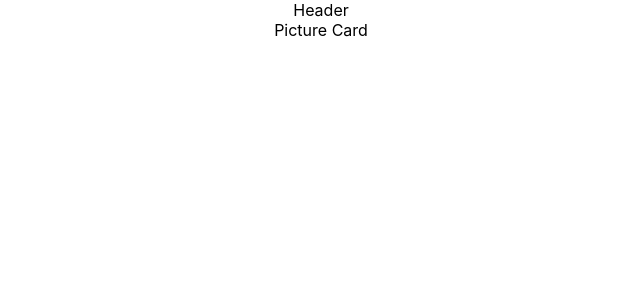
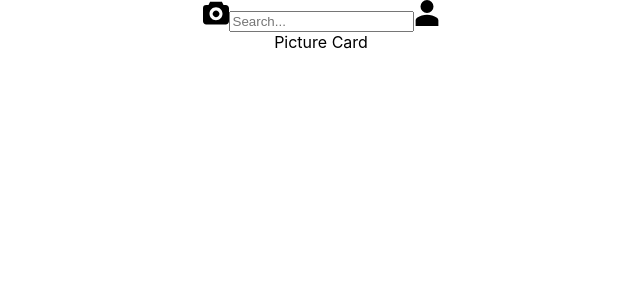
Before and after one commit to karellen22/martinsta-frontend, a React (Create React App) app: page / in a window 1280 px wide. Shown: the top 300 px of the page, without its empty margins (319-959 px from the left). Built offline with nearby package versions, Linux system fonts and the light colour scheme.

Commit message:
Add icons to header

```diff
--- a/src/components/Header.tsx
+++ b/src/components/Header.tsx
@@ -1,3 +1,10 @@
 import React from 'react';
+import { FeedIcon, ProfileIcon } from './Icons';
 
-export const Header = () => <div>Header</div>;
+export const Header = () => (
+  <div>
+    <FeedIcon />
+    <input type="text" placeholder="Search..." />
+    <ProfileIcon />
+  </div>
+);
--- /dev/null
+++ b/src/components/Icons.tsx
@@ -0,0 +1,15 @@
+import React from 'react';
+import camera from '../assets/camera.svg';
+import profile from '../assets/profile.svg';
+
+export const FeedIcon = () => (
+  <a href="./">
+    <img src={camera} alt="Feed" width="26px" />
+  </a>
+);
+
+export const ProfileIcon = () => (
+  <a href="./profile">
+    <img src={profile} alt="Profile" width="26px" />
+  </a>
+);
```
Also changed, not shown: src/assets/camera.svg (added), src/assets/profile.svg (added).
